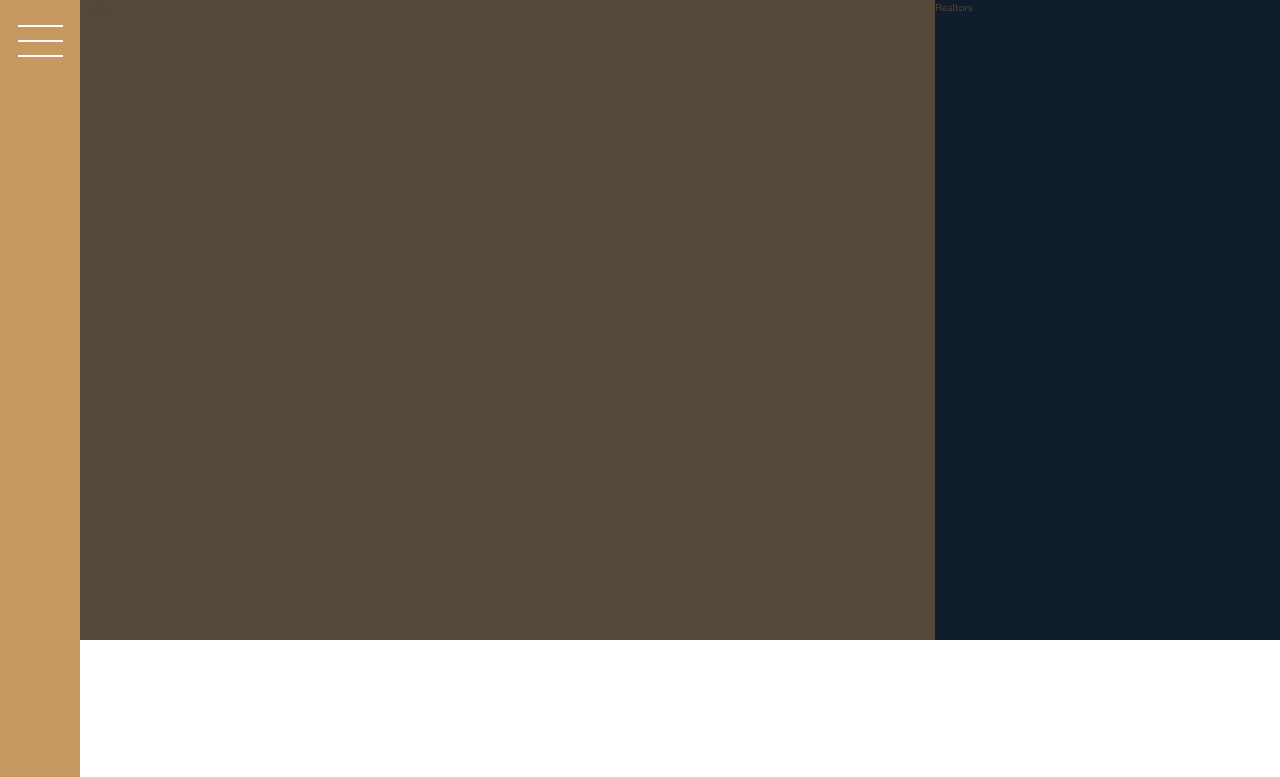
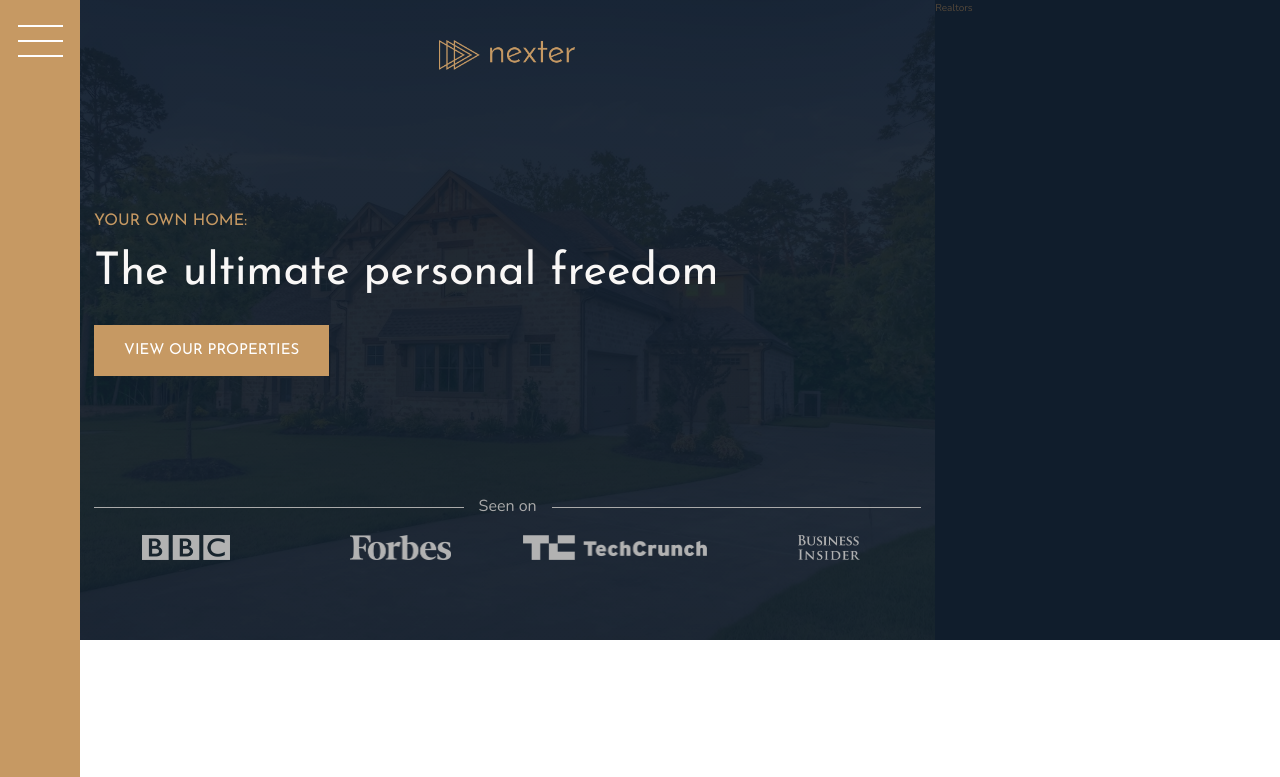
Before and after one commit to hanatokobato/nexter, a website: page index.html in a window 1280 px wide. Shown: the top 777 px of the page. Drawn offline with nearby package versions, Linux system fonts and the light colour scheme.

Commit message:
Building header

```diff
--- a/index.html
+++ b/index.html
@@ -18,7 +18,19 @@
     <div class="sidebar">
       <button class="nav-btn"></button>
     </div>
-    <header class="header">Header</header>
+    <header class="header">
+      <img src="img/logo.png" alt="Nexter logo" class="header__logo" />
+      <h3 class="heading-3">Your own home:</h3>
+      <h1 class="heading-1">The ultimate personal freedom</h1>
+      <button class="btn header__btn">View our properties</button>
+      <div class="header__seenon-text">Seen on</div>
+      <div class="header__seenon-logos">
+        <img src="img/logo-bbc.png" alt="Seen on logo 1" />
+        <img src="img/logo-forbes.png" alt="Seen on logo 2" />
+        <img src="img/logo-techcrunch.png" alt="Seen on logo 3" />
+        <img src="img/logo-bi.png" alt="Seen on logo 4" />
+      </div>
+    </header>
     <div class="realtors">Realtors</div>
     <section class="features">
       <div class="feature">
--- a/sass/_header.scss
+++ b/sass/_header.scss
@@ -2,4 +2,57 @@
   background-color: $color-grey-dark-1;
 
   grid-column: full-start / col-end 6;
+  background-image: linear-gradient(
+      rgba($color-secondary, 0.93),
+      rgba($color-secondary, 0.93)
+    ),
+    url(../img/hero.jpeg);
+  background-size: cover;
+  background-position: center;
+  display: grid;
+  grid-template-rows: 1fr min-content 6rem 1fr;
+  grid-template-columns: max-content;
+  justify-content: center;
+  row-gap: 1.5rem;
+  padding: 8rem;
+  padding-top: 4rem;
+
+  &__logo {
+    height: 3rem;
+    justify-self: center;
+  }
+
+  &__btn {
+    align-self: start;
+    justify-self: start;
+  }
+
+  &__seenon-text {
+    display: grid;
+    grid-template-columns: 1fr max-content 1fr;
+    align-items: center;
+    column-gap: 1.5rem;
+    font-size: 1.6rem;
+    color: $color-grey-light-2;
+
+    &::before,
+    &::after {
+      content: '';
+      height: 1px;
+      display: block;
+      background-color: currentColor;
+    }
+  }
+
+  &__seenon-logos {
+    display: grid;
+    grid-template-columns: repeat(4, 1fr);
+    gap: 3rem;
+    justify-items: center;
+
+    img {
+      height: 2.5rem;
+      filter: brightness(70%);
+    }
+  }
 }
--- a/sass/_typography.scss
+++ b/sass/_typography.scss
@@ -5,6 +5,9 @@
 
 .heading-1 {
   @extend %heading;
+  font-size: 4.5rem;
+  color: $color-grey-light-1;
+  line-height: 1;
 }
 
 .heading-2 {
```
Also changed, not shown: css/style.css.
